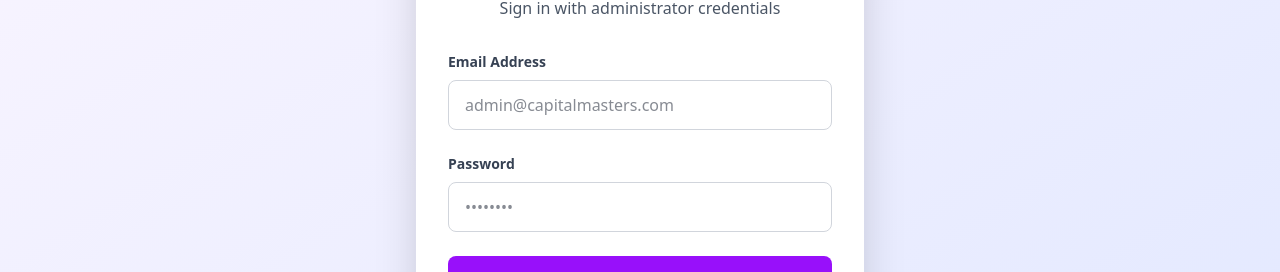
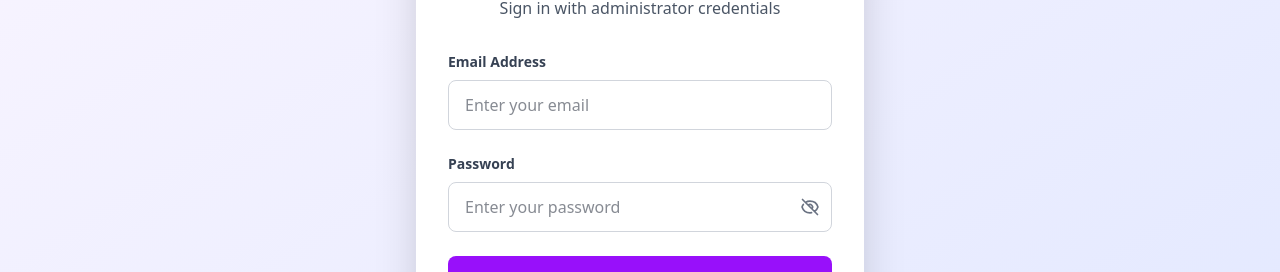
Before and after one commit to tugumeandree/CapitalMasters, a Next.js app: page /admin/login in a window 1280 px wide. Shown: the part 287-559 px from the top of the page. Built offline with nearby package versions, Linux system fonts and the light colour scheme; no server answers.

Commit message:
added new investors

```diff
--- a/app/admin/login/page.tsx
+++ b/app/admin/login/page.tsx
@@ -10,6 +10,7 @@
   const [loginForm, setLoginForm] = useState({ email: '', password: '' });
   const [loginError, setLoginError] = useState('');
   const [loggingIn, setLoggingIn] = useState(false);
+  const [showPassword, setShowPassword] = useState(false);
 
   // Redirect if already logged in as admin
   useEffect(() => {
@@ -87,7 +88,7 @@
                 onChange={(e) => setLoginForm({ ...loginForm, email: e.target.value })}
                 required
                 className="w-full px-4 py-3 border border-gray-300 rounded-lg focus:ring-2 focus:ring-purple-500 focus:border-transparent transition text-gray-900 bg-white"
-                placeholder="admin@capitalmasters.com"
+                placeholder="Enter your email"
                 autoComplete="email"
               />
             </div>
@@ -96,16 +97,34 @@
               <label htmlFor="password" className="block text-sm font-semibold text-gray-700 mb-2">
                 Password
               </label>
+              <div className="relative">
                 <input
-                type="password"
+                  type={showPassword ? "text" : "password"}
                   id="password"
                   value={loginForm.password}
                   onChange={(e) => setLoginForm({ ...loginForm, password: e.target.value })}
                   required
-                className="w-full px-4 py-3 border border-gray-300 rounded-lg focus:ring-2 focus:ring-purple-500 focus:border-transparent transition text-gray-900 bg-white"
-                placeholder="••••••••"
+                  className="w-full px-4 py-3 pr-12 border border-gray-300 rounded-lg focus:ring-2 focus:ring-purple-500 focus:border-transparent transition text-gray-900 bg-white"
+                  placeholder="Enter your password"
                   autoComplete="current-password"
                 />
+                <button
+                  type="button"
+                  onClick={() => setShowPassword(!showPassword)}
+                  className="absolute inset-y-0 right-0 pr-3 flex items-center text-gray-500 hover:text-gray-700"
+                >
+                  {showPassword ? (
+                    <svg className="w-5 h-5" fill="none" viewBox="0 0 24 24" stroke="currentColor">
+                      <path strokeLinecap="round" strokeLinejoin="round" strokeWidth={2} d="M15 12a3 3 0 11-6 0 3 3 0 016 0z" />
+                      <path strokeLinecap="round" strokeLinejoin="round" strokeWidth={2} d="M2.458 12C3.732 7.943 7.523 5 12 5c4.478 0 8.268 2.943 9.542 7-1.274 4.057-5.064 7-9.542 7-4.477 0-8.268-2.943-9.542-7z" />
+                    </svg>
+                  ) : (
+                    <svg className="w-5 h-5" fill="none" viewBox="0 0 24 24" stroke="currentColor">
+                      <path strokeLinecap="round" strokeLinejoin="round" strokeWidth={2} d="M13.875 18.825A10.05 10.05 0 0112 19c-4.478 0-8.268-2.943-9.543-7a9.97 9.97 0 011.563-3.029m5.858.908a3 3 0 114.243 4.243M9.878 9.878l4.242 4.242M9.88 9.88l-3.29-3.29m7.532 7.532l3.29 3.29M3 3l3.59 3.59m0 0A9.953 9.953 0 0112 5c4.478 0 8.268 2.943 9.543 7a10.025 10.025 0 01-4.132 5.411m0 0L21 21" />
+                    </svg>
+                  )}
+                </button>
+              </div>
             </div>
 
             <button
```
Lines whose indentation alone changed are shown as unchanged.
